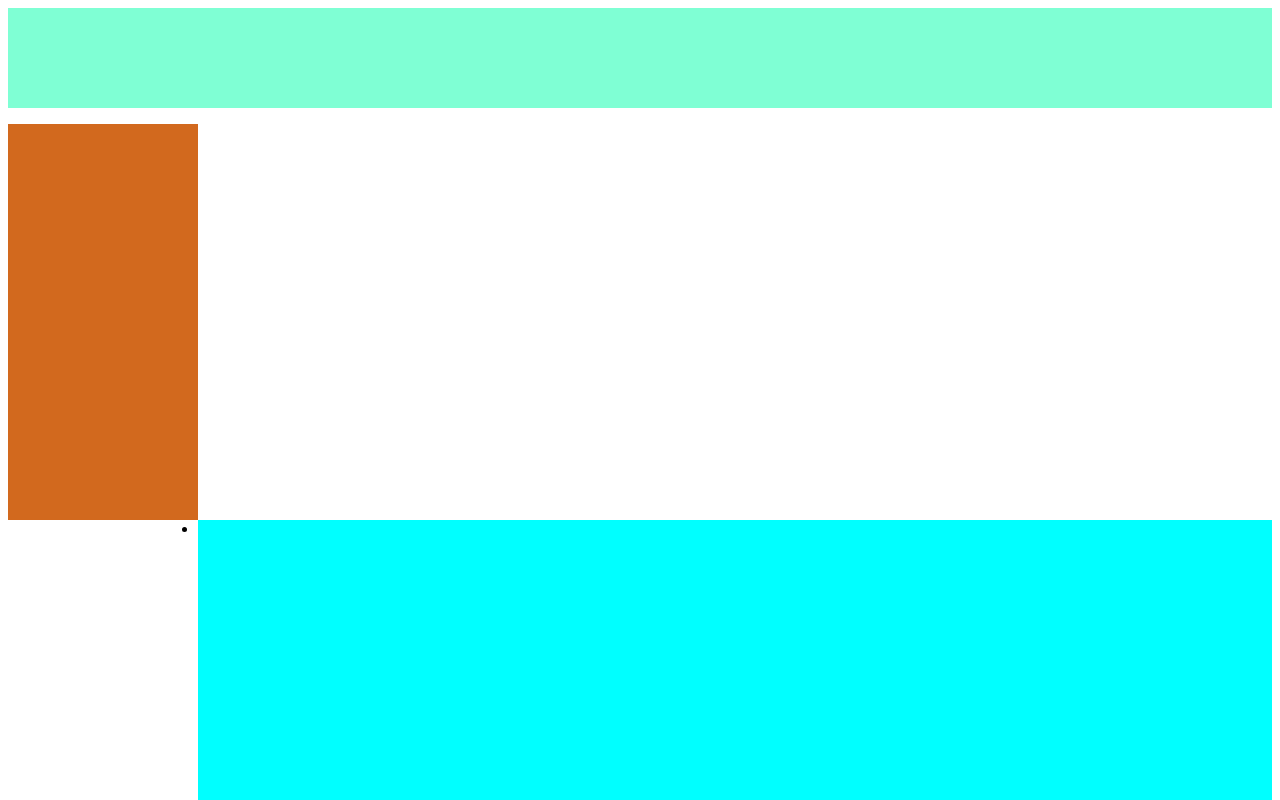
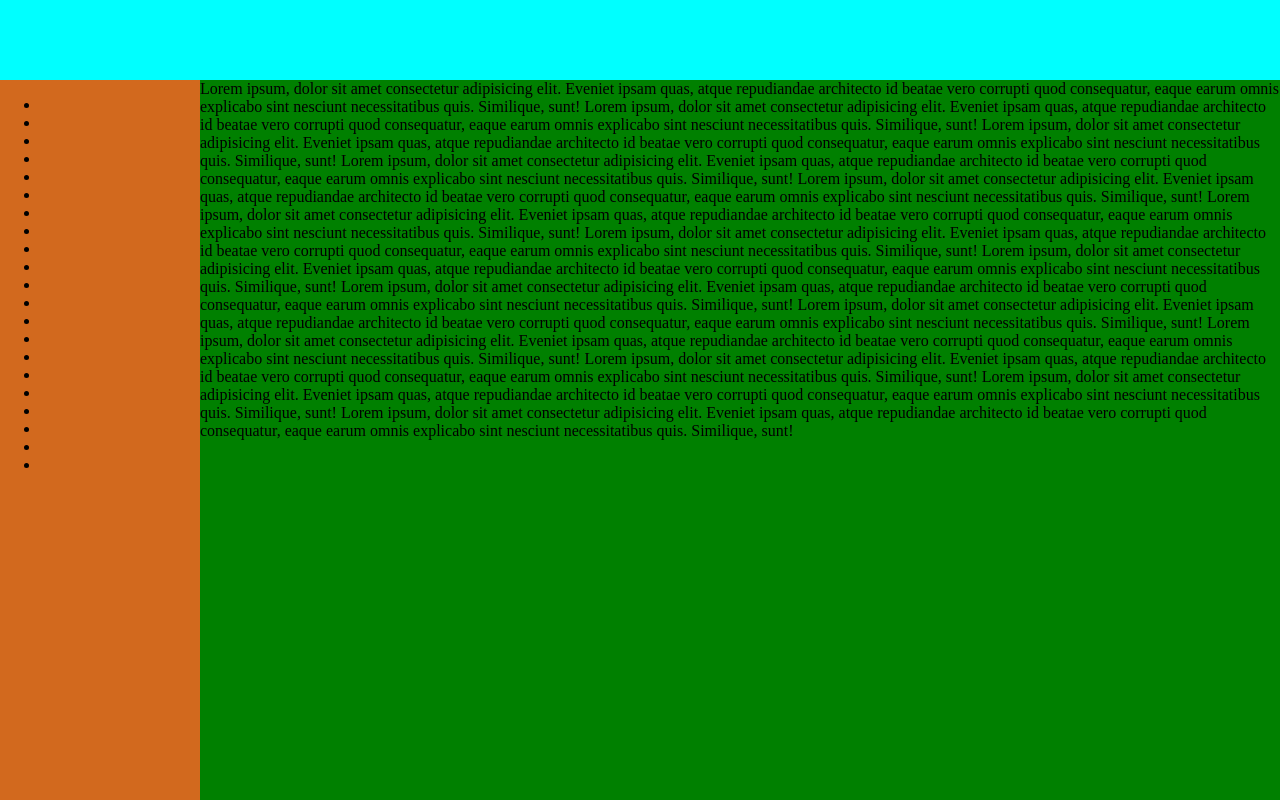
Before and after one commit to smm1030/miao, a plain HTML site: page qq-mail-block.html in a window 1280 px wide. Shown: the top 800 px of the page. Drawn offline with Linux system fonts and the light colour scheme.

Commit message:
qq-mail-block.html

```diff
--- a/qq-mail-block.html
+++ b/qq-mail-block.html
@@ -5,31 +5,41 @@
   <meta name="viewport" content="width=device-width, initial-scale=1.0">
   <title>qq-mail-block</title>
   <style>
+    html {
+      height: 100%;
+    }
+    body {
+      margin: 0;
+      height: 100%;
+      min-width: 800px;
+    }
     .a {
-      background-color: aquamarine;
-      height: 100px;
-      margin: 0%;
+      box-sizing: border-box;
+      height: 80px;
+      background-color: aqua;
     }
-    ul {
-      padding: 0px;
+
+    aside {
+      width: 200px;
+      height: calc(100vh - 80px);
+      overflow: auto;
+      background-color: chocolate;
     }
-    li.b {
-      background-color: chocolate;
-      margin-left: 0px;
-      width: 190px;
+    main {
+      width: calc(100% - 200px);
+      margin-left: 200px;
+      margin-top: calc(-100vh + 80px);
+      height: calc(100vh - 80px);
+      background-color: green;
+      overflow: auto;
 
-    }
-    li.c {
-      margin-left: 190px;
-      background-color: aqua;
-      height: 100%;
     }
   </style>
 </head>
 <body>
   <div class="a"></div>
-  <ul>
-    <li class="b">
+  <aside>
+
     <ul>
       <li></li>
       <li></li>
@@ -53,9 +63,27 @@
       <li></li>
       <li></li>
     </ul>
-    </li>
-    <li class="c"></li>
-  </ul>
+  </aside>
+
+  <main>
+    Lorem ipsum, dolor sit amet consectetur adipisicing elit. Eveniet ipsam quas, atque repudiandae architecto id beatae vero corrupti quod consequatur, eaque earum omnis explicabo sint nesciunt necessitatibus quis. Similique, sunt!
+    Lorem ipsum, dolor sit amet consectetur adipisicing elit. Eveniet ipsam quas, atque repudiandae architecto id beatae vero corrupti quod consequatur, eaque earum omnis explicabo sint nesciunt necessitatibus quis. Similique, sunt!
+    Lorem ipsum, dolor sit amet consectetur adipisicing elit. Eveniet ipsam quas, atque repudiandae architecto id beatae vero corrupti quod consequatur, eaque earum omnis explicabo sint nesciunt necessitatibus quis. Similique, sunt!
+    Lorem ipsum, dolor sit amet consectetur adipisicing elit. Eveniet ipsam quas, atque repudiandae architecto id beatae vero corrupti quod consequatur, eaque earum omnis explicabo sint nesciunt necessitatibus quis. Similique, sunt!
+    Lorem ipsum, dolor sit amet consectetur adipisicing elit. Eveniet ipsam quas, atque repudiandae architecto id beatae vero corrupti quod consequatur, eaque earum omnis explicabo sint nesciunt necessitatibus quis. Similique, sunt!
+    Lorem ipsum, dolor sit amet consectetur adipisicing elit. Eveniet ipsam quas, atque repudiandae architecto id beatae vero corrupti quod consequatur, eaque earum omnis explicabo sint nesciunt necessitatibus quis. Similique, sunt!
+    Lorem ipsum, dolor sit amet consectetur adipisicing elit. Eveniet ipsam quas, atque repudiandae architecto id beatae vero corrupti quod consequatur, eaque earum omnis explicabo sint nesciunt necessitatibus quis. Similique, sunt!
+    Lorem ipsum, dolor sit amet consectetur adipisicing elit. Eveniet ipsam quas, atque repudiandae architecto id beatae vero corrupti quod consequatur, eaque earum omnis explicabo sint nesciunt necessitatibus quis. Similique, sunt!
+    Lorem ipsum, dolor sit amet consectetur adipisicing elit. Eveniet ipsam quas, atque repudiandae architecto id beatae vero corrupti quod consequatur, eaque earum omnis explicabo sint nesciunt necessitatibus quis. Similique, sunt!
+    Lorem ipsum, dolor sit amet consectetur adipisicing elit. Eveniet ipsam quas, atque repudiandae architecto id beatae vero corrupti quod consequatur, eaque earum omnis explicabo sint nesciunt necessitatibus quis. Similique, sunt!
+    Lorem ipsum, dolor sit amet consectetur adipisicing elit. Eveniet ipsam quas, atque repudiandae architecto id beatae vero corrupti quod consequatur, eaque earum omnis explicabo sint nesciunt necessitatibus quis. Similique, sunt!
+    Lorem ipsum, dolor sit amet consectetur adipisicing elit. Eveniet ipsam quas, atque repudiandae architecto id beatae vero corrupti quod consequatur, eaque earum omnis explicabo sint nesciunt necessitatibus quis. Similique, sunt!
+    Lorem ipsum, dolor sit amet consectetur adipisicing elit. Eveniet ipsam quas, atque repudiandae architecto id beatae vero corrupti quod consequatur, eaque earum omnis explicabo sint nesciunt necessitatibus quis. Similique, sunt!
+    Lorem ipsum, dolor sit amet consectetur adipisicing elit. Eveniet ipsam quas, atque repudiandae architecto id beatae vero corrupti quod consequatur, eaque earum omnis explicabo sint nesciunt necessitatibus quis. Similique, sunt!
+
+  </main>
+
+
 
 </body>
 </html>
```
Lines whose indentation alone changed are shown as unchanged.
